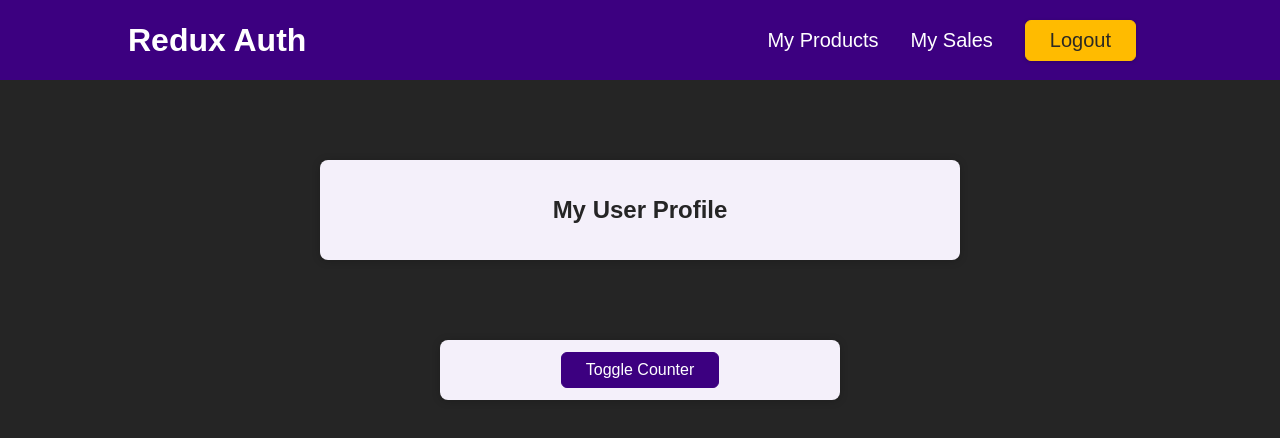
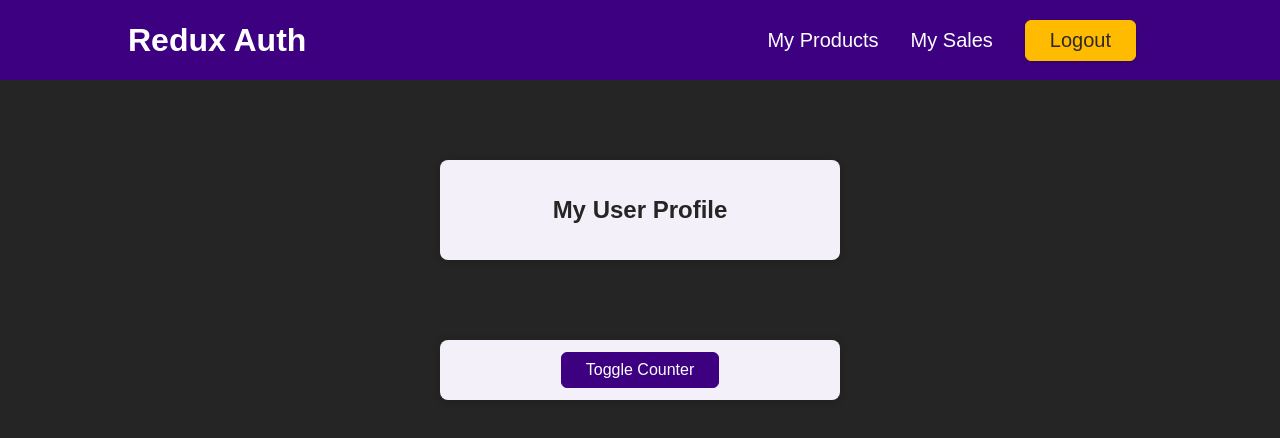
Before and after one commit to M-Desormeaux/redux-attempt-one, a React (Create React App) app: page / in a window 1280 px wide. Both pictures are taken after typing "name@example.com", "Sample123" into the empty fields and a click on the button "Login". Shown: the top 438 px of the page. Built offline with nearby package versions, Linux system fonts and the light colour scheme.

Commit message:
style: change card width

```diff
--- a/src/components/UserProfile.module.css
+++ b/src/components/UserProfile.module.css
@@ -1,7 +1,7 @@
 .profile {
   margin: 5rem auto;
   box-shadow: 0 1px 8px rgba(0, 0, 0, 0.2);
-  width: 40rem;
+  width: 25rem;
   border-radius: 8px;
   padding: 1rem;
   text-align: center;
```
